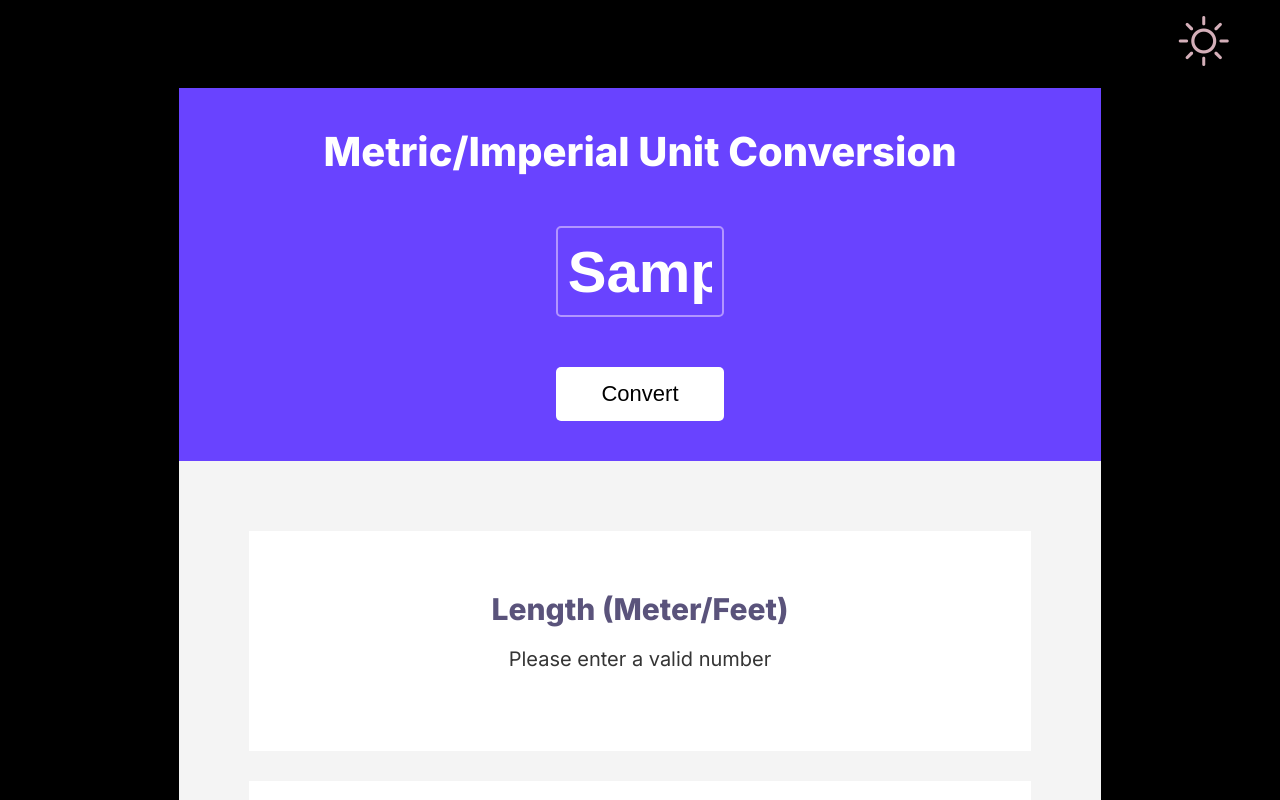
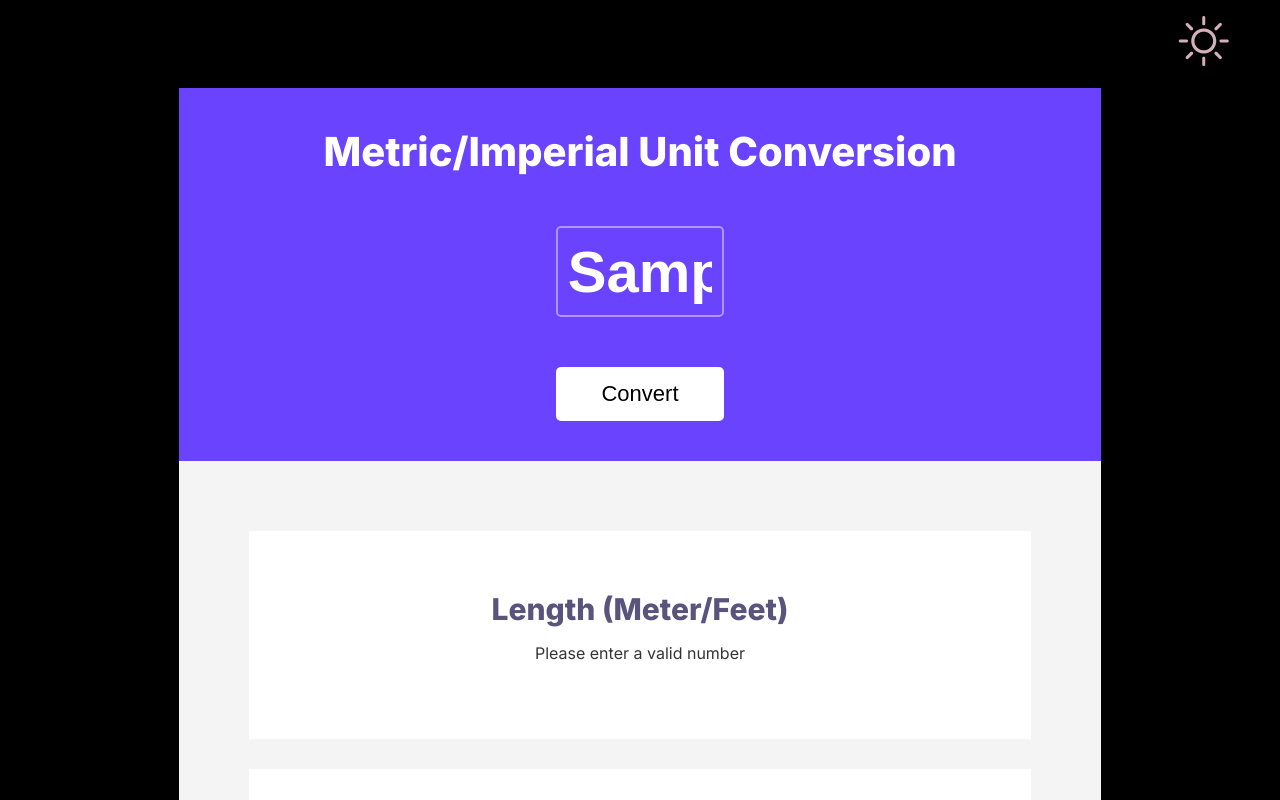
Before and after one commit to PreciousDipe/Unit_Converter, a plain HTML site: page index.html in a window 1280 px wide. Both pictures are taken after typing "Sample" into the empty fields and a click on the button "Convert". Shown: the top 800 px of the page. Drawn offline with nearby package versions, Linux system fonts and the light colour scheme.

Commit message:
Update index.css

```diff
--- a/index.css
+++ b/index.css
@@ -87,7 +87,7 @@ h3 {
 
 p {
     font-weight: 400;
-    font-size: 20px;
+    font-size: 16px;
     color: #353535;
     text-align: center;
     white-space: nowrap;
```
